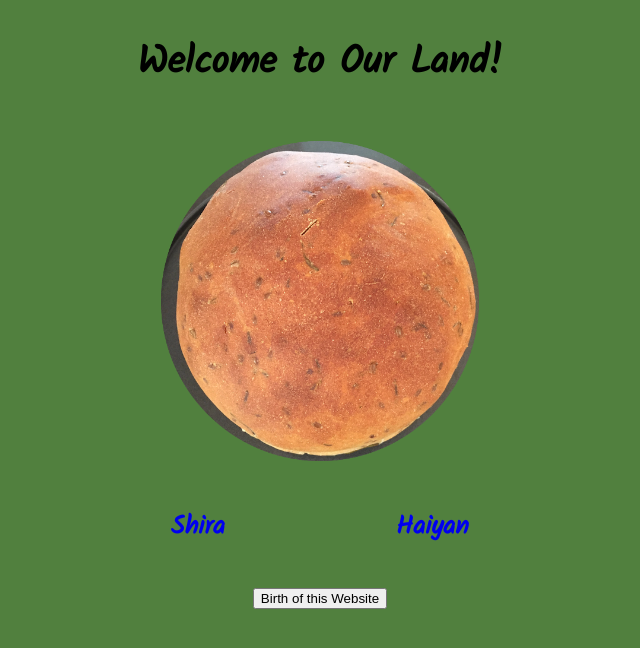
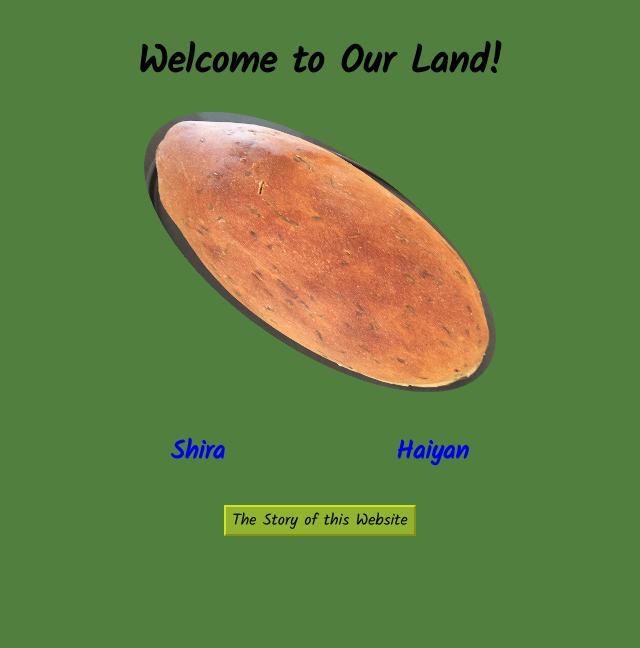
Before and after one commit to yhygh/haiyanland, a React (Create React App) app: page / in a window 1280 px wide. Shown: the top 648 px of the page, without its empty margins (320-960 px from the left). Built offline with nearby package versions, Linux system fonts and the light colour scheme.

Commit message:
Started to build HaiyanOwnModal

```diff
--- /dev/null
+++ b/src/Components/Common/HaiyanOwnModal.css
@@ -0,0 +1,31 @@
+.haiyan-modal-overlay {
+	position: fixed;
+    top: 1rem;
+    left: 1rem;
+    right: 1rem;
+    bottom: 1rem;
+/*    width: 100%;
+    height: 100%;*/
+	overflow-y: auto;
+	background-color: rgba(0, 0, 0, 0.4);
+	z-index: 5;
+}
+
+.haiyan-modal-overlay .close-times {
+	padding-right: 0.5em;
+	color: #aaa;
+	float: right;
+	font-size: 2.5em;
+	font-weight: bold;
+}
+
+.haiyan-modal-content {
+  background-color: #d4d16d;
+  width: 90%;
+  max-width: 600px;
+  margin: 1em auto;
+  border: 1px solid #777;
+  padding: 1em;
+  font-size: 1.2rem;
+  text-align: left;
+}
--- /dev/null
+++ b/src/Components/Common/HaiyanOwnModal.js
@@ -0,0 +1,49 @@
+import React from 'react';
+import './HaiyanOwnModal.css';
+
+const introParagraphs = [
+        "   As a software engineer who has been both a developer and a testing engineer, "
+            + " worked in many areas including network, database, system, web development, and GIS; "
+            + "backend and front end; I have always been wondering which area I should "
+            + "excel the most and specialize in. ",
+        "When the shelter-in-place started, "
+            + "I decided to build a personal website that I had long wanted to do but never had time. "
+            + "That did it. I just can't stop working on it once I started. It brought me so much joy. "
+            + "I know that from now on, web development is my passion. It'll be my personal hobby and my career direction. "
+            + " I will keep working on this website and adding more and more features. ",
+        "If you like what I built, and would like me to join your team. "
+            + " Please contact me at haiyan.yang01@gmail.com.",
+        "The skills that I used to build this website are as follows: "
+      ];
+
+const skills = ["React", "Responsive Design", "JavaScript", "HTML", "CSS", "JSX", "JSON"];
+
+class HaiyanOwnModal extends React.Component {
+
+	renderContent(){
+		return (
+			<div className="haiyan-modal-content">
+	      { introParagraphs.map( (parag, idx) => (
+	      	<p key={idx}>{parag}</p>
+	        ) )
+        }
+
+	  	  <ul>
+	        {skills.map((skill, i) => ( <li key={i}>{skill}</li> )) }
+	  	  </ul>
+  	  </div>
+		);
+	}
+
+  render() {
+  	return (
+  		<div className="haiyan-modal-overlay">
+  		  <span className="close-times" onClick={this.props.onClose} > &times; </span>
+        {this.renderContent()}
+  		</div>
+  	);
+  }
+}
+
+export default HaiyanOwnModal;
+ //       <div className="haiyan-modal-content">{this.renderSkills()}</div>
--- a/src/Home.css
+++ b/src/Home.css
@@ -8,14 +8,14 @@
 .Home-title {
   font-size: 5vw;
   margin-top: 2rem;
-  margin-bottom: 6vh;
+  margin-bottom: 1.2rem;
   font-weight: bold
 }
 
 .Home-bread-img {
 	top: 2vh;
-	max-width: 45%;
-  max-height: 40vmin;
+	max-width: 38%;
+  max-height: 35vmin;
 }
 
 ul#home-personitem {
@@ -26,7 +26,7 @@ ul#home-personitem {
 }
 
 ul#home-personitem li{
-    padding: 1.375rem 0;
+    padding: 1rem 0;
     font-size: 4vw;
     font-weight: 600;
 }
@@ -36,21 +36,43 @@ ul#home-personitem a{
 }
 
 ul#home-personitem a:hover {
-    color: orange;
+    color: #d4d16d;
 }
+
+.home-button {
+  width: 80%;
+  margin: 0 auto;
+}
+
+.home-button button {
+  border-color: rgb(209, 230, 28);
+  background: rgba(209, 230, 28, 0.5);
+  font-size: 1rem;
+  font-weight: 500;
+  font-family: 'Kalam', cursive;
+}
+
+.home-button button:hover {
+    transform: scale(1.2);
+    background-color: orange;
+}
+
 
 @media (prefers-reduced-motion: no-preference) {
   .Home-bread-logo {
-    animation: bread-spin 1 4s linear;
+    animation: bread-spin 1 20s linear;
   }
 }
 
 @keyframes bread-spin {
   0% {
+    transform: skewX(0deg);
+  }
+  30% {
     transform: skewX(45deg);
   }
-  50% {
-    transform: skewX(60deg);
+  70% {
+    transform: skewX(-45deg);
   }
   100% {
     transform: skewX(0deg);
--- a/src/Home.js
+++ b/src/Home.js
@@ -30,7 +30,7 @@ class Home extends React.Component {
   render() {
     let haiyanIntroModal;
     if (this.state.showModal) {
-      haiyanIntroModal = (<HaiyanOwnModal showModal={this.state.showModal} onClose={this.closeModal}/>);
+      haiyanIntroModal = (<HaiyanOwnModal onClose={this.closeModal}/>);
     }
 
   	return (
@@ -49,7 +49,7 @@ class Home extends React.Component {
             ))
           }
         </ul>
-        <div><button onClick={this.openModal}>Birth of this Website</button></div>
+        <div className="home-button"><button onClick={this.openModal}>The Story of this Website</button></div>
         {haiyanIntroModal}
       </div>
 
```
Also changed, not shown: 1 other file (tests, documents, lock files or other folders).
